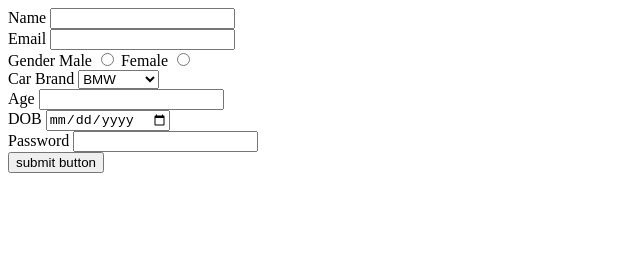
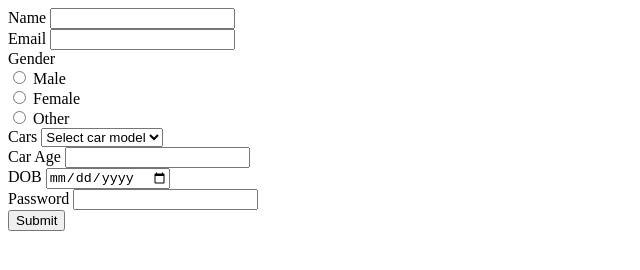
Before and after one commit to acciojob/signup-form-car-yogeshpandey143, a website: page main.html in a window 1280 px wide. Shown: the whole page, without its empty margins (0-640 px from the left). Drawn offline with Linux system fonts and the light colour scheme.

Commit message:
commit my

```diff
--- a/main.html
+++ b/main.html
@@ -11,57 +11,49 @@
     <script type="text/javascript" src="./script.js">
 </script>
 
-<div class="container">
-<form  method="post">
-
-	<div class="name" >
+	<form method="post">
+		<div>
 			<label for="name">Name</label>
-		<input type="text" required>
+			<input type="text" name="name" id="name" required>
 		</div>
-
-	<div class="email" >
+		<div>
 			<label for="email">Email</label>
-		<input type="email" required>
+			<input type="email" name="email" id="email" required>
 		</div>
-
-	<div class="gender" >
-		<label>Gender</label>
-		<label for="male">Male</label>
-		   <input id="male" type="radio"  name="gender" value="Male" required>
-   <label for="female">Female</label>
-		 <input id="female" type="radio" name="gender" value="Female" required>
+		<div>
+			<label>Gender</label><br>
+			<input type="radio" name="gender" value="male" id="male" required>
+			<label for="male">Male</label><br>
+			<input type="radio" name="gender" value="female" id="female" required>
+			<label for="female">Female</label><br>
+			<input type="radio" name="gender" value="other" id="other" required>
+			<label for="other">Other</label>
 		</div>
-
-	<div class="brand" >
-		<label for="brand">Car Brand</label>
-		<select id="cars">
+		<div>
+			<label for="cars">Cars</label>
+			<select id="cars" name="cars" aria-required>
+				<option disabled selected>Select car model</option>
 				<option value="BMW">BMW</option>
 				<option value="Audi">Audi</option>
-			<option value="Mercedez">Mercedez</option>
+				<option value="Mecedes">Mercedez</option>
 			</select>
 		</div>
-
-	<div class="age" >
-		<label for="age">Age</label>
-		<input type="number" required>
+		<div>
+			<label for="age">Car Age</label>
+			<input type="number" name="carage" id="age" required>
 		</div>
-	<div class="dob" >
+		<div>
 			<label for="dob">DOB</label>
-		<input type="date" required>
+			<input type="date" name="dob" id="dob" required>
 		</div>
-
-	<div class="password" >
+		<div>
 			<label for="password">Password</label>
-		<input type="text" required>
+			<input type="password" name="password" id="password" required>
 		</div>
-
-	<div class="submit" >
-		<button type="submit">submit button</button>
+		<div>
+			<button type="submit">Submit</button>
 		</div>
-
 	</form>
-
-</div>
 
 </body>
 
```
Lines whose indentation alone changed are shown as unchanged.
